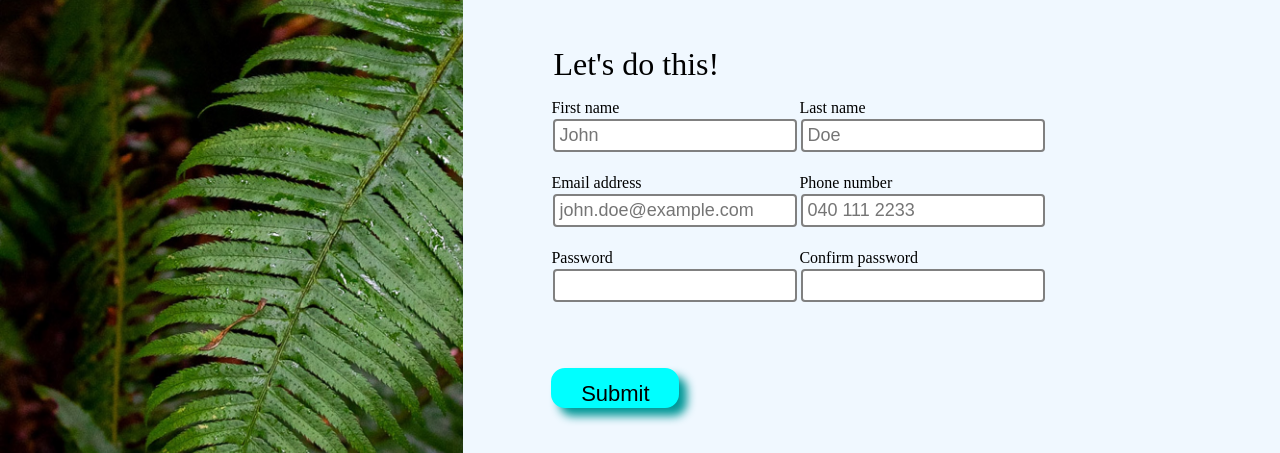
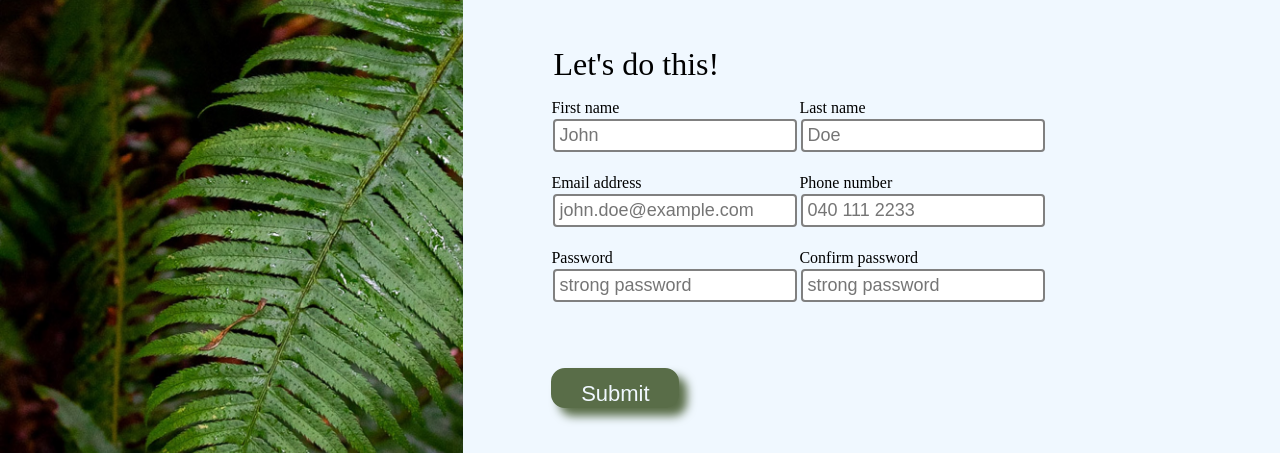
Before and after one commit to muzard/sign-up-form, a plain HTML site: page index.html in a window 1280 px wide. Shown: the part 424-877 px from the top of the page. Drawn offline with Linux system fonts and the light colour scheme.

Commit message:
change colors and add red outline to wrong inputs

```diff
--- a/index.html
+++ b/index.html
@@ -27,7 +27,7 @@
       </div>
 
       <div class="form">
-        <form action="./" method="post">
+        <form action="." method="post">
           <legend>Let's do this!</legend>
 
           <div class="form-inputs">
@@ -79,11 +79,11 @@
             <div class="form-row">
               <div class="pwd">
                 <label for="pwd">Password</label>
-                <input type="password" name="pwd" id="pwd" required />
+                <input type="password" name="pwd" id="pwd" required placeholder="strong password"/>
               </div>
               <div class="c-pwd">
                 <label for="c-pwd">Confirm password</label>
-                <input type="password" id="c-pwd" name="c-pwd" required />
+                <input type="password" id="c-pwd" name="c-pwd" required placeholder="strong password"/>
               </div>
             </div>
           </div>
--- a/styles.css
+++ b/styles.css
@@ -112,13 +112,14 @@ button {
     width: 10vw;
     height: 5vh;
 
-    background-color: aqua;
+    color: aliceblue;
+    background-color: #596d48;
     font-size: 22px;
     border-radius: 14px;
-    border: 12px solid aqua;
+    border: 12px solid #596d48;
 
     box-sizing: border-box;
-    box-shadow: 8px 8px 10px rgb(0, 151, 151);
+    box-shadow: 8px 8px 10px #596d48;
 
     transition: all 0.2s ease-in-out;
 }
@@ -132,3 +133,7 @@ legend {
     margin-bottom: 2vh;
     font-size: 32px;
 }
+
+input:not(:focus):not(:placeholder-shown):invalid {
+    border: 2px solid rgb(226, 0, 0);
+}
```
